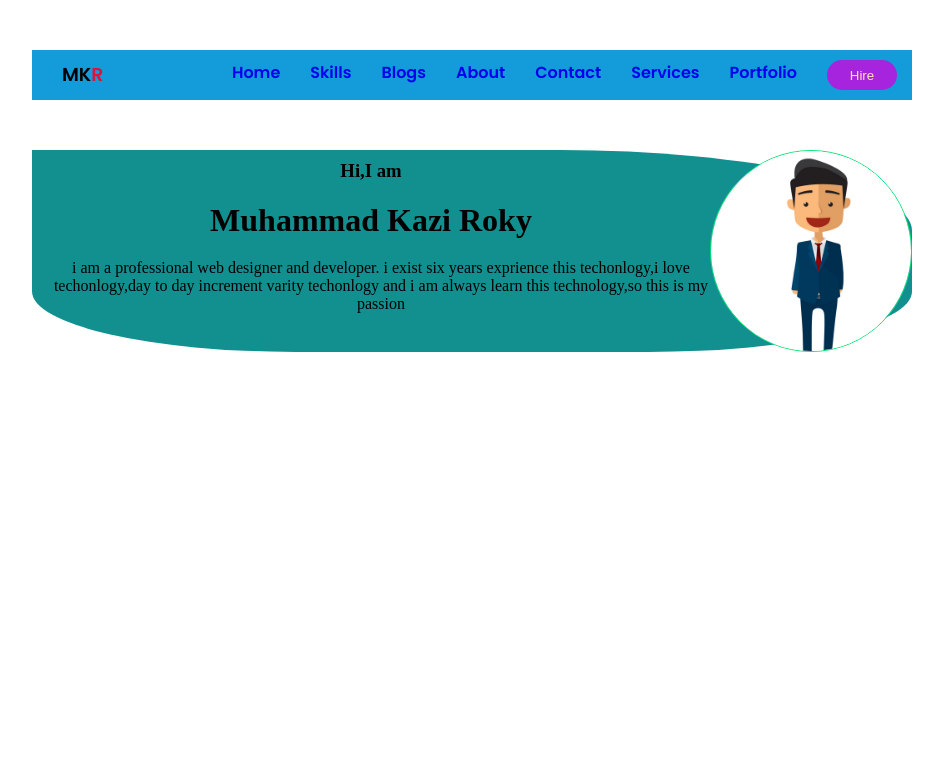
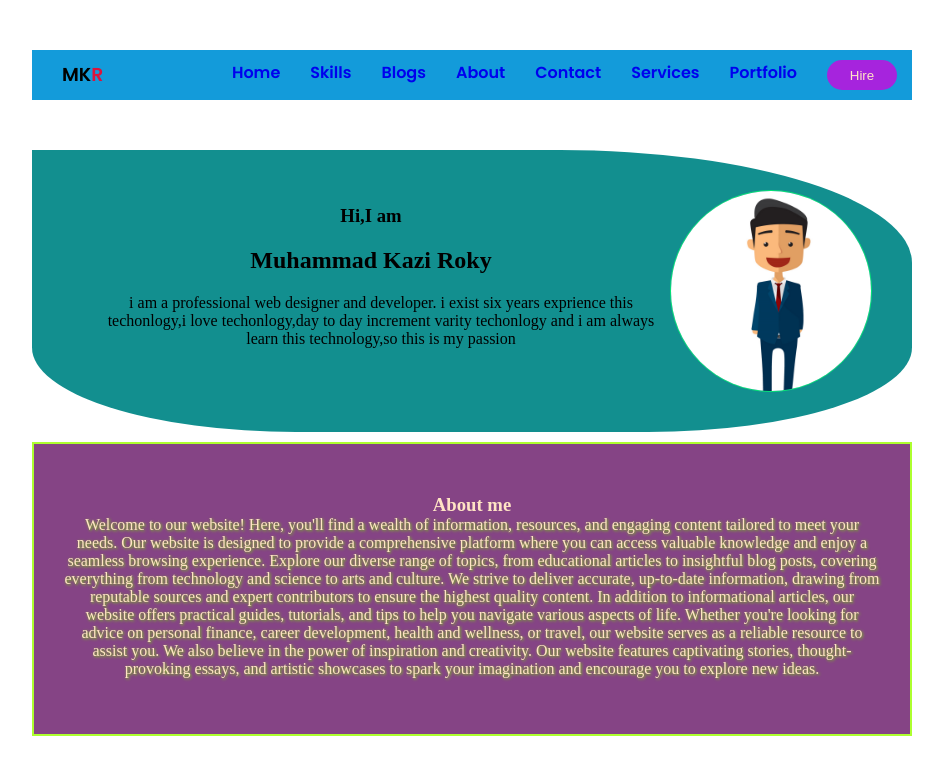
Before and after one commit to MUHAMMAD-ROKY/personal-website-1, a plain HTML site: page index.html in a window 1280 px wide. Shown: the whole page, without its empty margins (168-1111 px from the left). Drawn offline with Linux system fonts and the light colour scheme; a web font is replaced by a local one.

Commit message:
About section design

```diff
--- a/index.html
+++ b/index.html
@@ -37,7 +37,7 @@
 	<!--navication section end-->
 	<main>
 		<!--banner section start-->
-		<div class="banner">
+		<section class="banner">
 			<div class="All-doc">
 				<h3 class="header-title2">Hi,I am</h3>
 				<h1 class="heder-title1">Muhammad Kazi Roky</h1>
@@ -47,10 +47,19 @@
 				</p>
 			</div>
 			<img class="img-logo1" src="images/logo1.png">
-		</div>
+		</section>
 		<!--banner section end-->
 		<!--about section start-->
-
+		<section class="About">
+			<h3 class="About-title">About me</h3>
+			<div>
+				<p class="About-description">Welcome to our website! Here, you'll find a wealth of information, resources, and engaging content tailored to meet your needs. Our website is designed to provide a comprehensive platform where you can access valuable knowledge and enjoy a seamless browsing experience.
+					Explore our diverse range of topics, from educational articles to insightful blog posts, covering everything from technology and science to arts and culture. We strive to deliver accurate, up-to-date information, drawing from reputable sources and expert contributors to ensure the highest quality content.
+					In addition to informational articles, our website offers practical guides, tutorials, and tips to help you navigate various aspects of life. Whether you're looking for advice on personal finance, career development, health and wellness, or travel, our website serves as a reliable resource to assist you.
+					We also believe in the power of inspiration and creativity. Our website features captivating stories, thought-provoking essays, and artistic showcases to spark your imagination and encourage you to explore new ideas.
+				</p>
+			</div>
+		</section>
 		<!--about section end-->
 	</main>
 	<footer>
--- a/style.css
+++ b/style.css
@@ -66,6 +66,7 @@ nav{
     align-items: center;
     background-color: rgb(18, 143, 143);
     border-radius:0% 40% 30% 30%;
+    padding: 40px;
 }
 .banner:hover{
    background-color:rgb(180, 20, 68);
@@ -90,3 +91,26 @@ nav{
     text-transform: lowercase;
 }
 /*banner section end*/
+
+
+/*about section start*/
+.About{
+    height:230px;
+    padding: 30Px;
+    margin:10px 200px;
+    background-color: rgb(133, 68, 133);
+    text-align: center;
+    color: bisque;
+    border:solid greenyellow 2px;
+
+}
+.About-title{
+    padding-top: 20px;
+}
+.About-title:hover{
+    color:rgb(14, 255, 122);
+}
+.About-description{
+    text-shadow:1px 1px 3px rgb(120, 216, 11);
+}
+/*about section end*/
```
